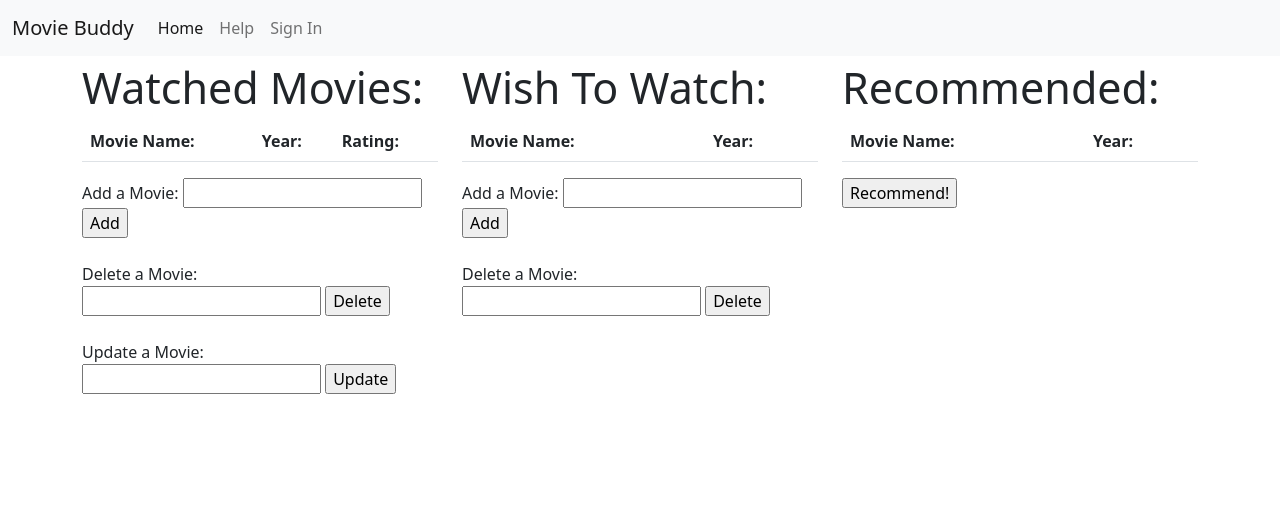
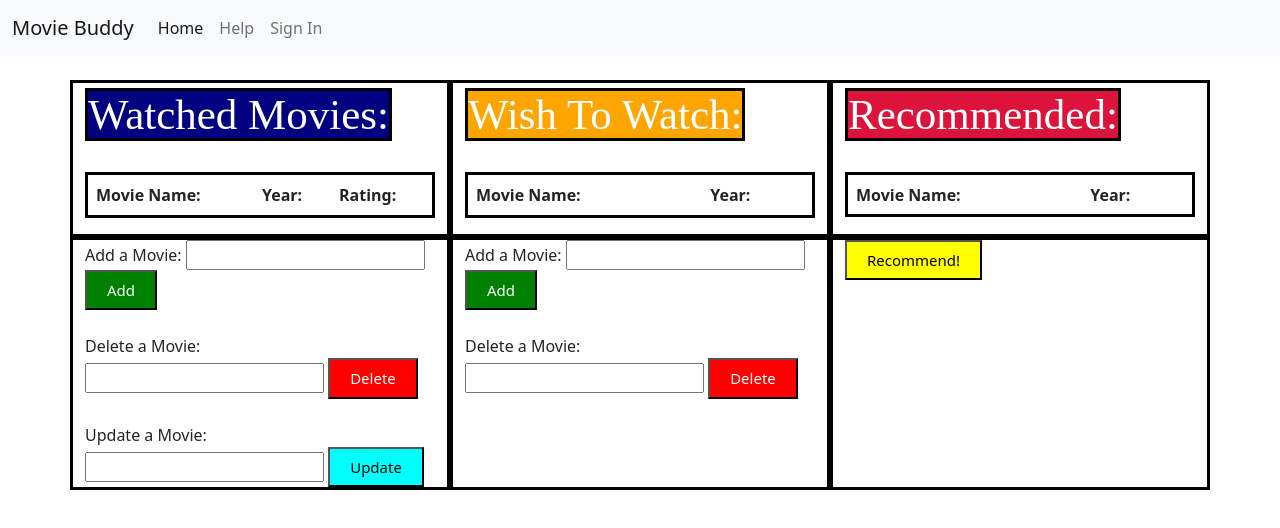
Before and after one commit to haman80/cs326-project-Haman, a plain HTML site: page index.html in a window 1280 px wide. Drawn offline with nearby package versions, Linux system fonts and the light colour scheme.

Commit message:
Added styling to buttons and tables

```diff
--- a/index.html
+++ b/index.html
@@ -29,10 +29,13 @@
           </div>
         </div>
       </nav>
+      <br>
       <div class="container">
         <div class="row">
           <div class="col">
-            <span class="important"> Watched Movies: </span>
+            <span class="important" id="watch-title"> Watched Movies: </span>
+            <br>
+            <br>
             <table class="table">
                 <thead>
                   <tr>
@@ -46,7 +49,9 @@
               </table>
           </div>
           <div class="col">
-            <span class="important"> Wish To Watch: </span>
+            <span class="important" id="wish-title"> Wish To Watch: </span>
+            <br>
+            <br>
             <table class="table">
                 <thead>
                   <tr>
@@ -59,7 +64,9 @@
               </table>
           </div>
           <div class="col">
-            <span class="important"> Recommended: </span>
+            <span class="important" id="recom-title"> Recommended: </span>
+            <br>
+            <br>
             <table class="table">
                 <thead>
                   <tr>
--- a/main.css
+++ b/main.css
@@ -1,3 +1,66 @@
 span.important{
     font-size: 43px;
 }
+#watch-title{
+    background-color: navy;
+    color: white;
+    font-family: "Papyrus";
+    border: solid;
+    border-color: black;
+}
+#wish-title{
+    background-color: orange;
+    color: white;
+    font-family: "Papyrus";
+    border: solid;
+    border-color: black;
+
+}
+#recom-title{
+    background-color: crimson;
+    color: white;
+    font-family: "Papyrus";
+    border: solid;
+    border-color: black;
+}
+/* Buttons */
+#add-watched-button,#add-wish-button{
+    background-color: green;
+    color: white;
+    padding: 7px 20px;
+    text-align: center;
+    display: inline-block;
+    font-size: 15px;
+}
+#delete-watched-button, #delete-wish-button{
+    background-color: red;
+    color: white;
+    padding: 7px 20px;
+    text-align: center;
+    display: inline-block;
+    font-size: 15px;
+}
+#update-watched-button{
+    background-color: cyan;
+    color: black;
+    padding: 7px 20px;
+    text-align: center;
+    display: inline-block;
+    font-size: 15px;
+}
+#recom-button{
+    background-color: yellow;
+    color: black;
+    padding: 7px 20px;
+    text-align: center;
+    display: inline-block;
+    font-size: 15px;
+}
+.table{
+    border: solid;
+    border-color: black;
+}
+.row .col{
+    border: solid;
+    border-color: black;
+}
```
